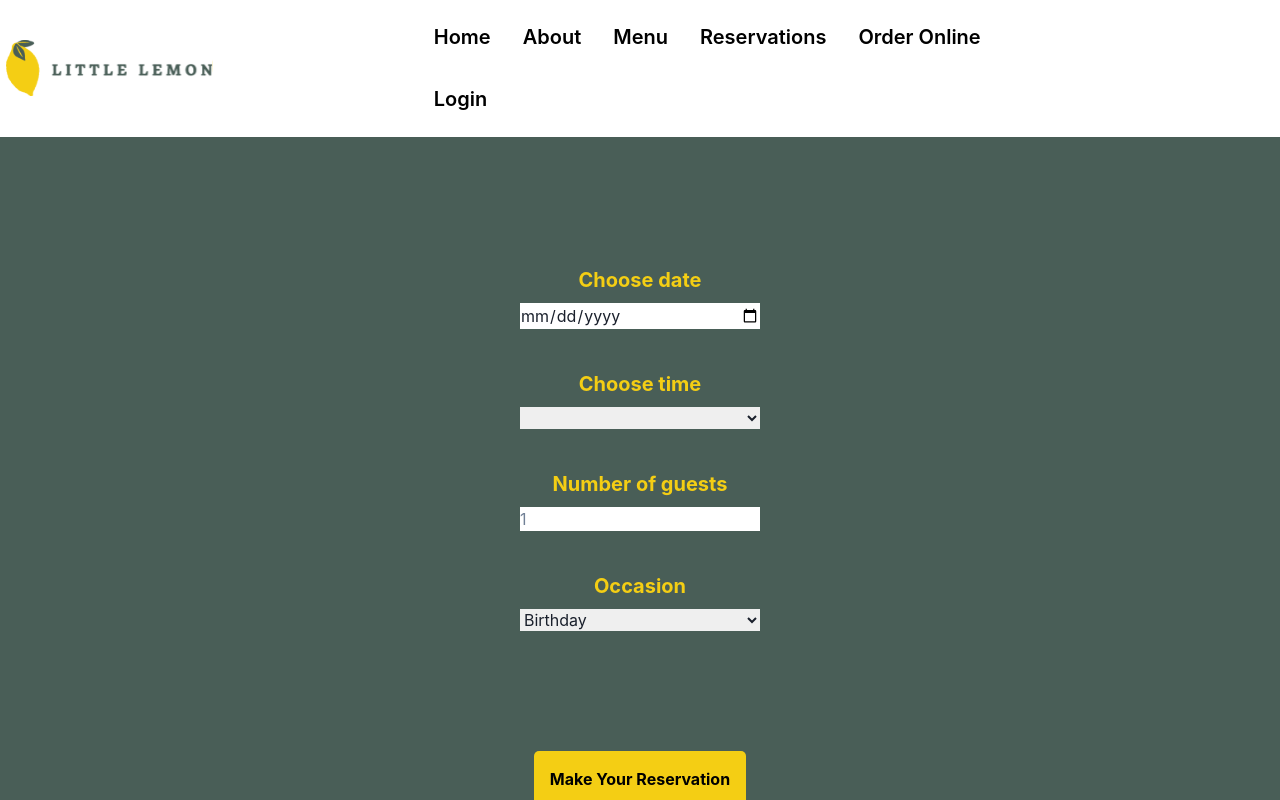
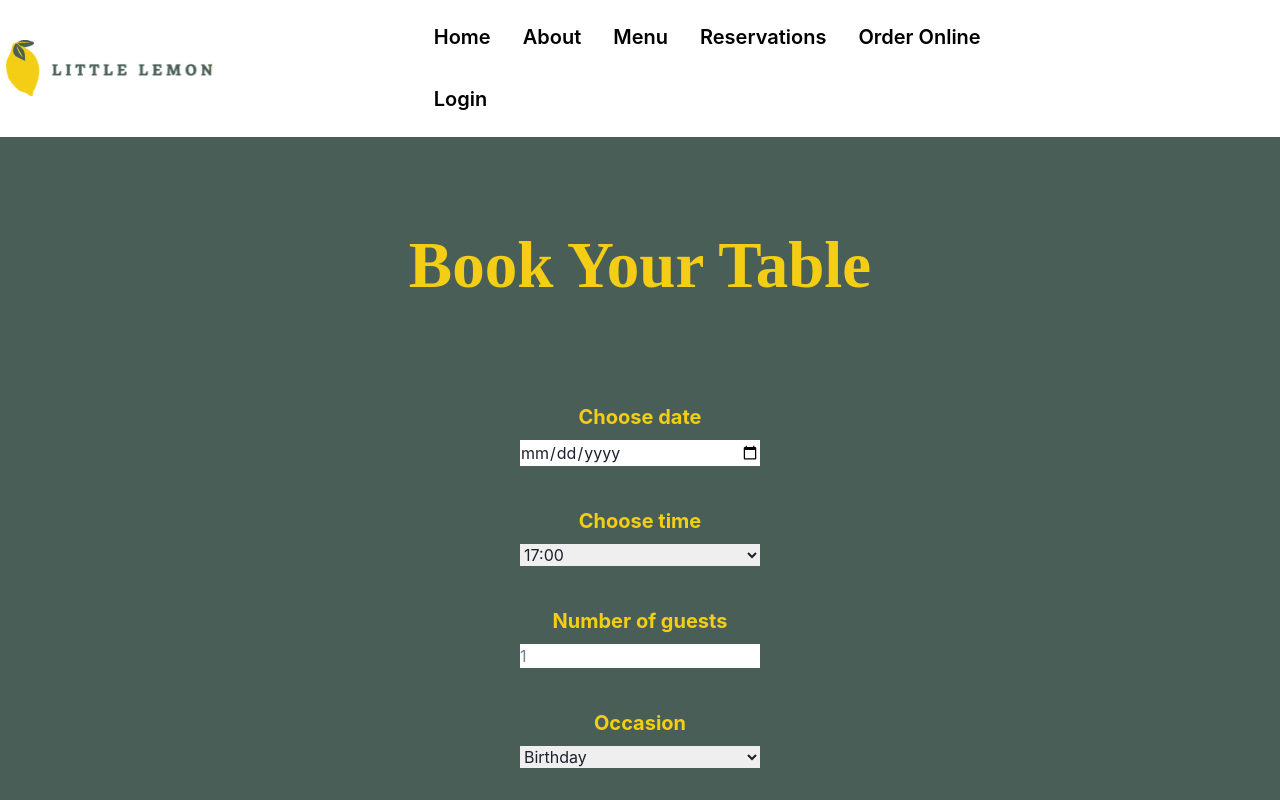
Before and after one commit to AliH1/little-lemon-restaurant-website, a React (Create React App) app: page /booking in a window 1280 px wide. Shown: the top 800 px of the page. Built offline with nearby package versions, Linux system fonts and the light colour scheme.

Commit message:
fixed secltion/opition for time and ocassion

```diff
--- a/src/App.css
+++ b/src/App.css
@@ -77,6 +77,7 @@ h3 {
 h1 {
   color: #F4CE14;
   font-size: 65px;
+  font-weight: bold;
 }
 
 .about h1, .about h2 {
@@ -178,7 +179,12 @@ footer img {
   justify-content: center;
   gap: 0.5rem;
   padding: 8rem;
-  padding-bottom: 2rem;
+  padding-bottom: 5rem;
+  padding-top: 5rem;
+}
+.booking-form h1 {
+  font-family: 'Markazi Text', serif;
+  margin-bottom: 5rem;
 }
 
 .booking-form label {
--- a/src/components/BookingForm.js
+++ b/src/components/BookingForm.js
@@ -18,19 +18,22 @@ function BookingForm(props){
 
   return(
     <section className="booking-form">
-      <form onsubmit={handleSubmit} className="booking-form-container">
+      <form onSubmit={handleSubmit} className="booking-form-container">
+        <h1>Book Your Table</h1>
         <label htmlFor="res-date">Choose date</label>
         <input type="date" id="res-date" onChange={handleDateChange} />
         <label htmlFor="res-time">Choose time</label>
-        <select id="res-time " onChange={(e) => setTime(e.target.value)}>
+        <select id="res-time" onChange={(e) => setTime(e.target.value)} required>
+          <option value="" disabled hidden>Select Time</option>
           {props.availableTimes.map(time => (
-            <opition key={time}>{time}</opition>
+            <option key={time}>{time}</option>
           ))}
         </select>
         <label htmlFor="guests">Number of guests</label>
         <input type="number" placeholder="1" min="1" max="10" id="guests" onChange={(e) => setGuests(e.target.value)}/>
         <label htmlFor="occasion">Occasion</label>
-        <select id="occasion" onChange={(e) => setOccasion(e.target.value)}>
+        <select id="occasion" onChange={(e) => setOccasion(e.target.value)} required>
+            <option value="" disabled hidden>Select Ocassion</option>
             <option>Birthday</option>
             <option>Anniversary</option>
         </select>
```
Also changed, not shown: 1 other file (tests, documents, lock files or other folders).
